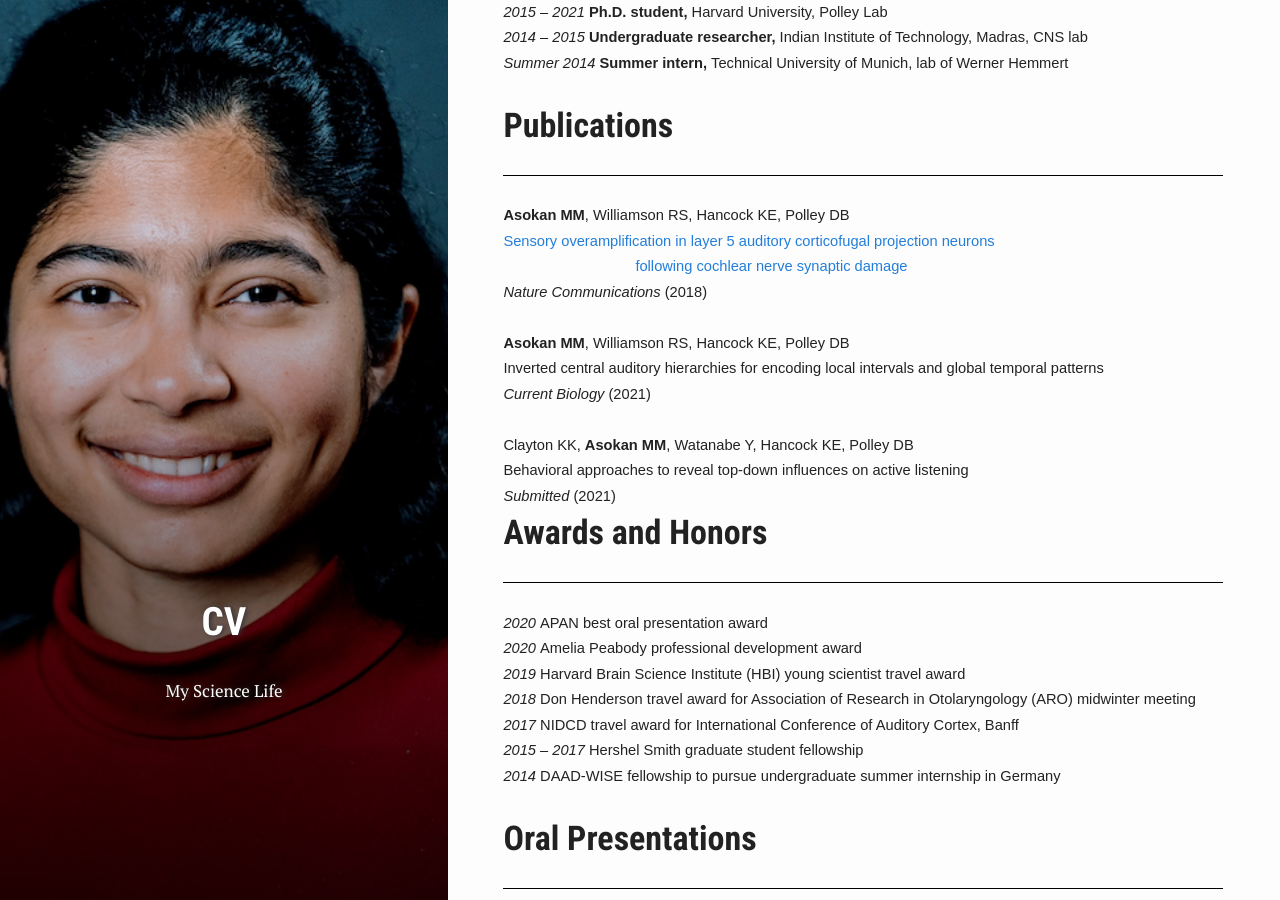
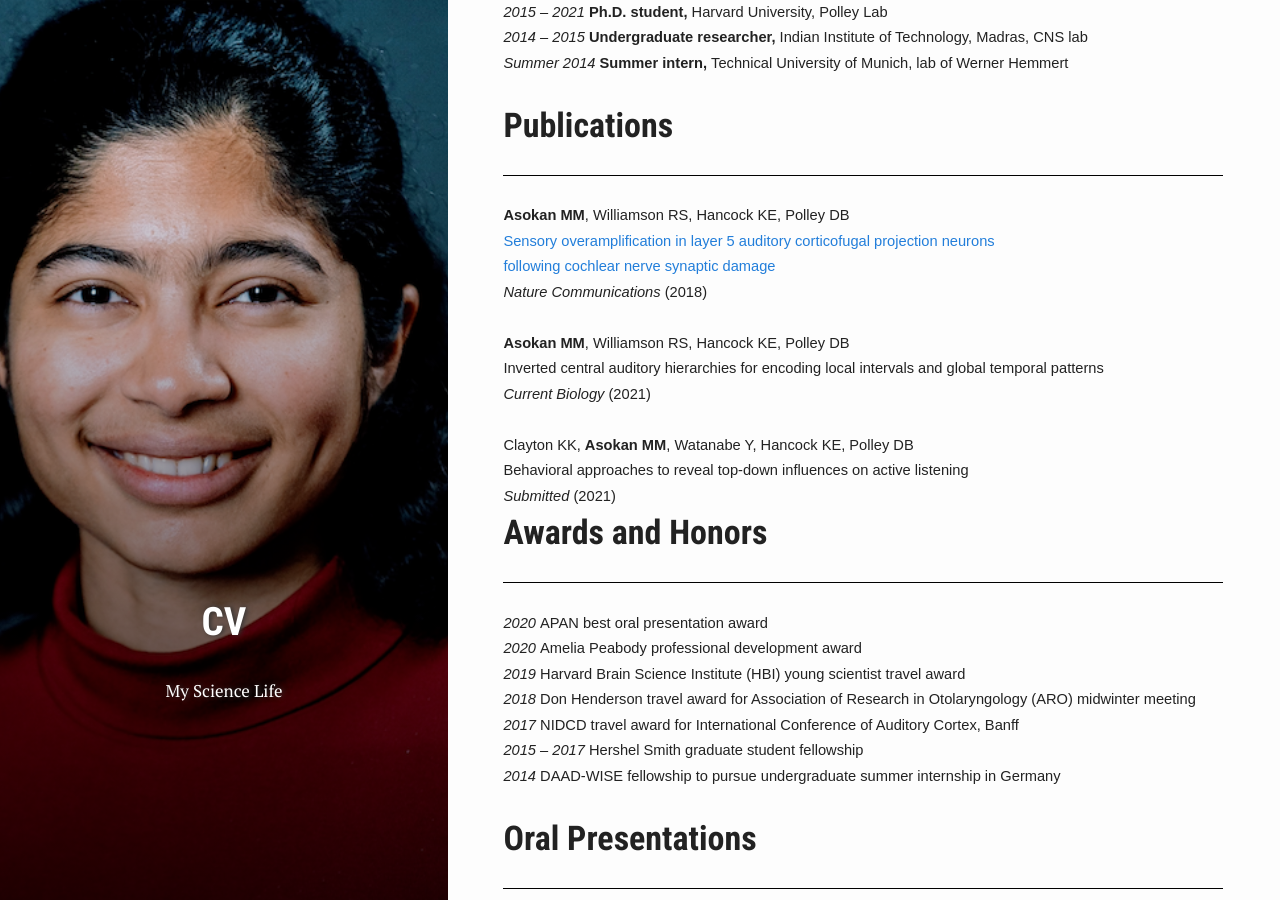
Before and after one commit to Meenakshi-Asokan/Meenakshi-Asokan.github.io, a Jekyll site: the page built from pages/2_cv.html, in a window 1280 px wide and 900 px high, scrolled down 518 px. Built offline with Jekyll 4.4.1, drawn with Linux system fonts in a browser that asks for light colours; nearby versions of some CDN libraries; some web fonts are replaced; library files that are not in the unit come from our copies.

Commit message:
Update 2_cv.html

```diff
--- a/pages/2_cv.html
+++ b/pages/2_cv.html
@@ -114,7 +114,7 @@
 style='font-size:11.0pt;font-family:"Century Gothic",sans-serif'>, Williamson RS, Hancock KE, Polley DB</span></p>
 
 <p class=MsoNormal style='margin-top:0in;margin-right:-.5in;margin-bottom:0in;
-margin-left:99.0pt;margin-bottom:.0001pt;text-indent:-99.0pt'><span style='font-size:11.0pt;
+margin-left:0pt;margin-bottom:.0001pt;text-indent:0pt'><span style='font-size:11.0pt;
 font-family:"Century Gothic",sans-serif'><a
 href="https://www.nature.com/articles/s41467-018-04852-y">Sensory overamplification in layer 5 auditory corticofugal projection neurons<br>
   following cochlear nerve synaptic damage</a></span></p>
```
